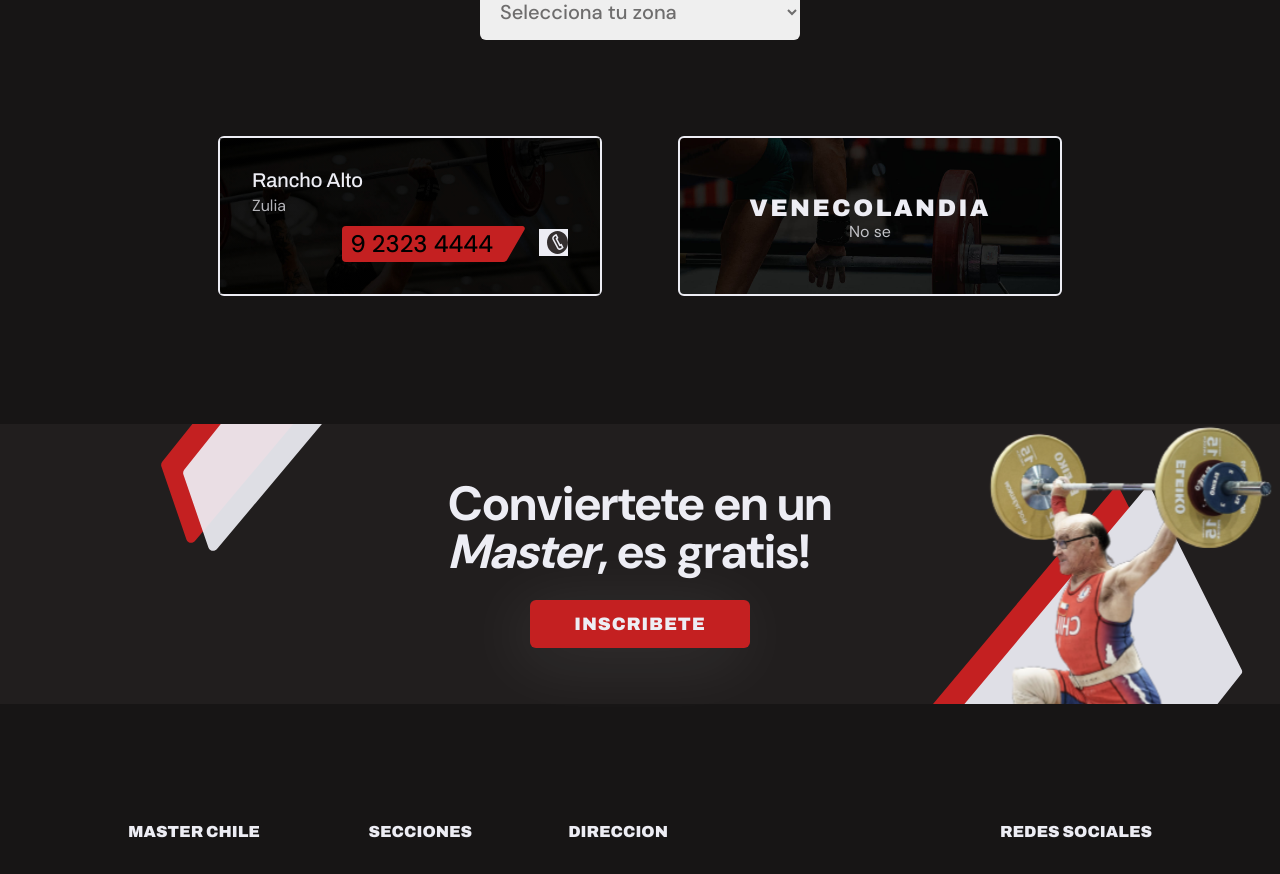
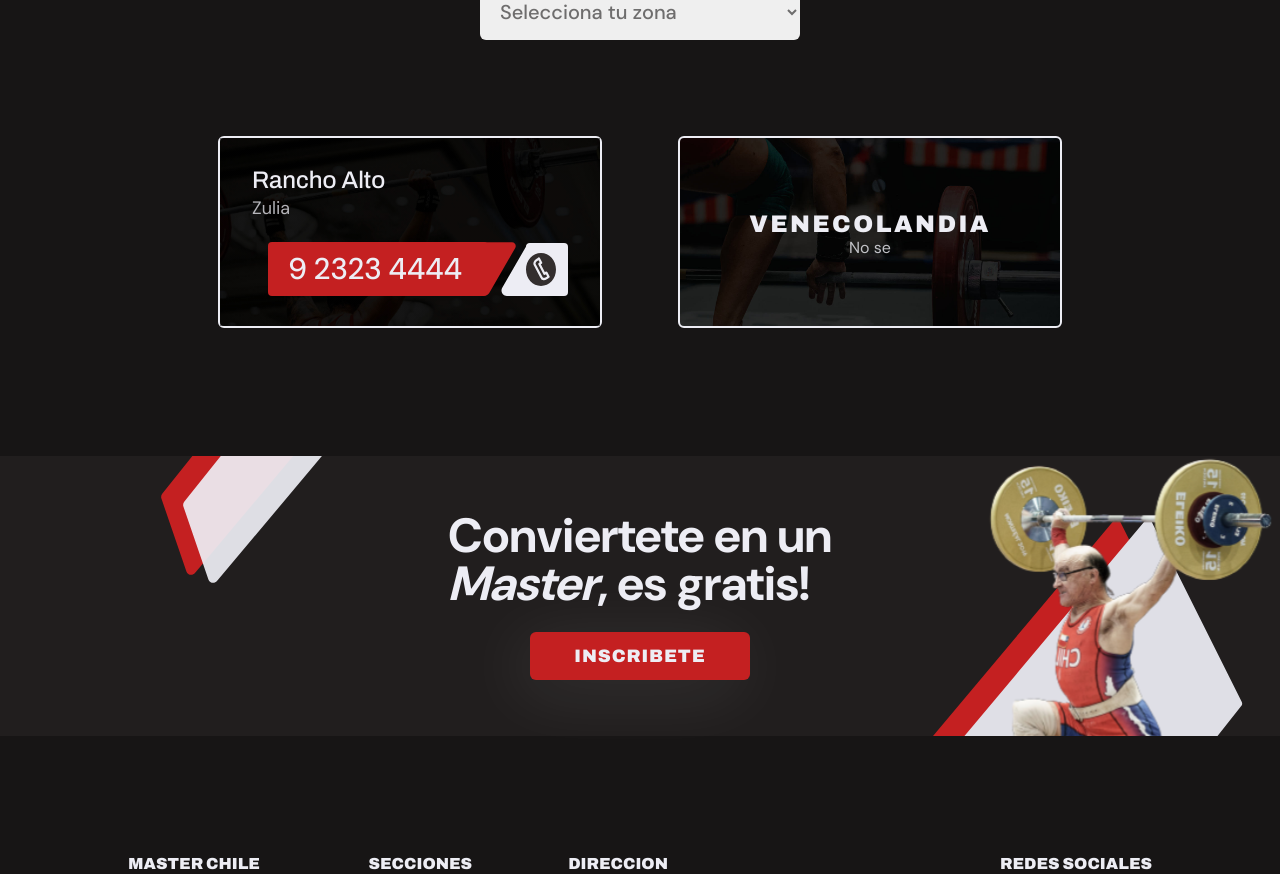
Before and after one commit to JooseMM/master-chile, an Angular app: page /inicio in a window 1280 px wide. Shown: the part 1680-2554 px from the top of the page. Built offline with nearby package versions, Linux system fonts and the light colour scheme.

Commit message:
add new buttons to the selected-branch section

```diff
--- a/src/app/components/pages/inicio/selected-zone/selected-zone.component.html
+++ b/src/app/components/pages/inicio/selected-zone/selected-zone.component.html
@@ -1,9 +1,9 @@
 <section *ngIf="showBranches.length != 0" class="bg-strong-black  ">
   <ul
-    class="px-2 grid grid-cols-1 gap-y-16 pb-32 | md:px-10 | lg:justify-items-center lg:w-[1000px] lg:m-auto lg:grid-cols-2  ">
+    class="px-2 grid grid-cols-1 gap-y-10 pb-32 | md:gap-y-16 md:px-10 | lg:justify-items-center lg:w-[1000px] lg:m-auto lg:grid-cols-2  ">
     <li *ngFor="let branch of showBranches; let id = index" #id>
       <div
-        class="relative z-10 rounded-md flex cursor-pointer h-44 flex-col justify-center items-center border-solid border-2 border-dimmed-white | md:h-40 md:mx-auto md:w-[400px] | lg:mx-0 lg:w-96"
+        class="mx-auto max-w-[450px] relative z-10 rounded-md flex cursor-pointer h-44 flex-col justify-center items-center border-solid border-2 border-dimmed-white | md:h-[12rem] | lg:mx-0 lg:w-96"
         [ngClass]="id % 2 === 0 ? 'branch-bg-1':'branch-bg-2'" (click)="toggleDetail(id)">
         <h4 *ngIf="!branch.showDetails ; else elseDiv"
           class="text-dimmed-white archivo-font text-xl font-black tracking-widest uppercase | lg:text-2xl">
@@ -13,16 +13,17 @@
         <ng-template #elseDiv>
           <div class=" dark-bg-effect flex flex-col px-6 items-start | sm:px-8"
             [ngClass]="branch.showDetails ? 'pt-8 pb-8' : 'justify-center' ">
-            <h5 class="archivo-font m-0 font-medium text-xl leading-5 text-dimmed-white">{{branch.id}}</h5>
-            <span class="text-dimmed-white/75 my-1 ">{{branch.ciudad}}</span>
-            <div class="hidden | sm:flex self-end  justify-end items-center">
-              <a class="contact-container rounded bg-bright-red mt-1 mr-8 w-full pl-2 py-0.5 pr-1 whitespace-nowrap font-medium "
-                [class]="branch.tlf ? 'text-2xl pr-1 ml-2' : ' text-xl mx-2 my-0.5'"
+            <h5 class="archivo-font m-0 font-medium text-2xl leading-5 text-dimmed-white">{{branch.id}}</h5>
+            <span class="text-dimmed-white/75 my-1 text-lg ">{{branch.ciudad}}</span>
+            <div class="hidden | sm:flex self-end  mt-4 justify-end items-center">
+              <a class="contact-container text-dimmed-white leading-none rounded bg-bright-red mr-8 w-full pl-5 pr-3 py-3 whitespace-nowrap font-medium "
+                [class]="branch.tlf ? 'text-3xl pr-1 ml-2' : ' text-xl mx-2'"
                 [href]="branch.tlf ? 'telf:' + branch.tlf : 'mailto:' + branch.email">{{branch.tlf ? branch.tlf :
                 branch.email}}</a>
-              <span class="pl-2 py-0.5 bg-dimmed-white"><img src="../../../../../assets/icons/desktop-phone-icon.svg"
-                  alt="" /></span>
+              <span class="pr-3 ml-1.5 rounded py-2.5 bg-dimmed-white contact-container-2"><img
+                  src="../../../../../assets/icons/desktop-phone-icon.svg" alt="" class="w-11" /></span>
             </div>
+            <!--SM:buttons-->
             <div class="flex justify-end w-full mt-4 | sm:hidden">
               <button
                 class="rounded pr-5 pl-3.5 py-2 bg-bright-red text-dimmed-white flex justify-center items-center archivo-font font-black">
--- a/src/styles.css
+++ b/src/styles.css
@@ -45,8 +45,23 @@ body {
   background-size: contain;
   background-repeat: no-repeat;
   height: 100%;
-  width: 40px;
-  right: -18px;
+  width: 60px;
+  right: -28px;
+  top: 0rem;
+}
+.contact-container-2 {
+  position: relative;
+}
+.contact-container-2:after {
+  content: '';
+  z-index: -1;
+  position: absolute;
+  background-image: url('./assets/decorator-white.svg');
+  background-size: contain;
+  background-repeat: no-repeat;
+  height: 100%;
+  width: 60px;
+  left: -25px;
   top: 0rem;
 }
 .barbell-bg {
```
Also changed, not shown: src/assets/decorator-white.svg (added).
